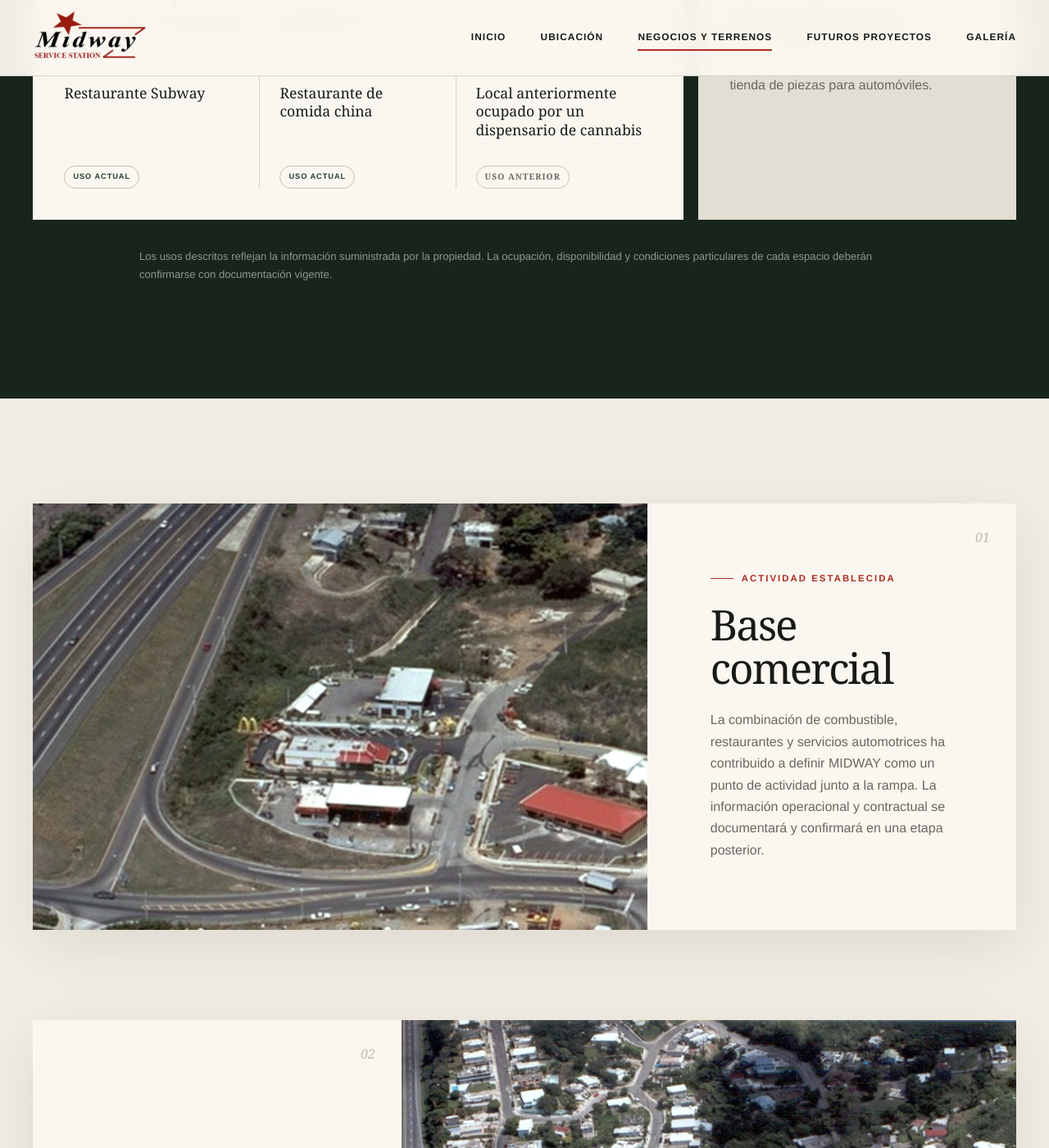
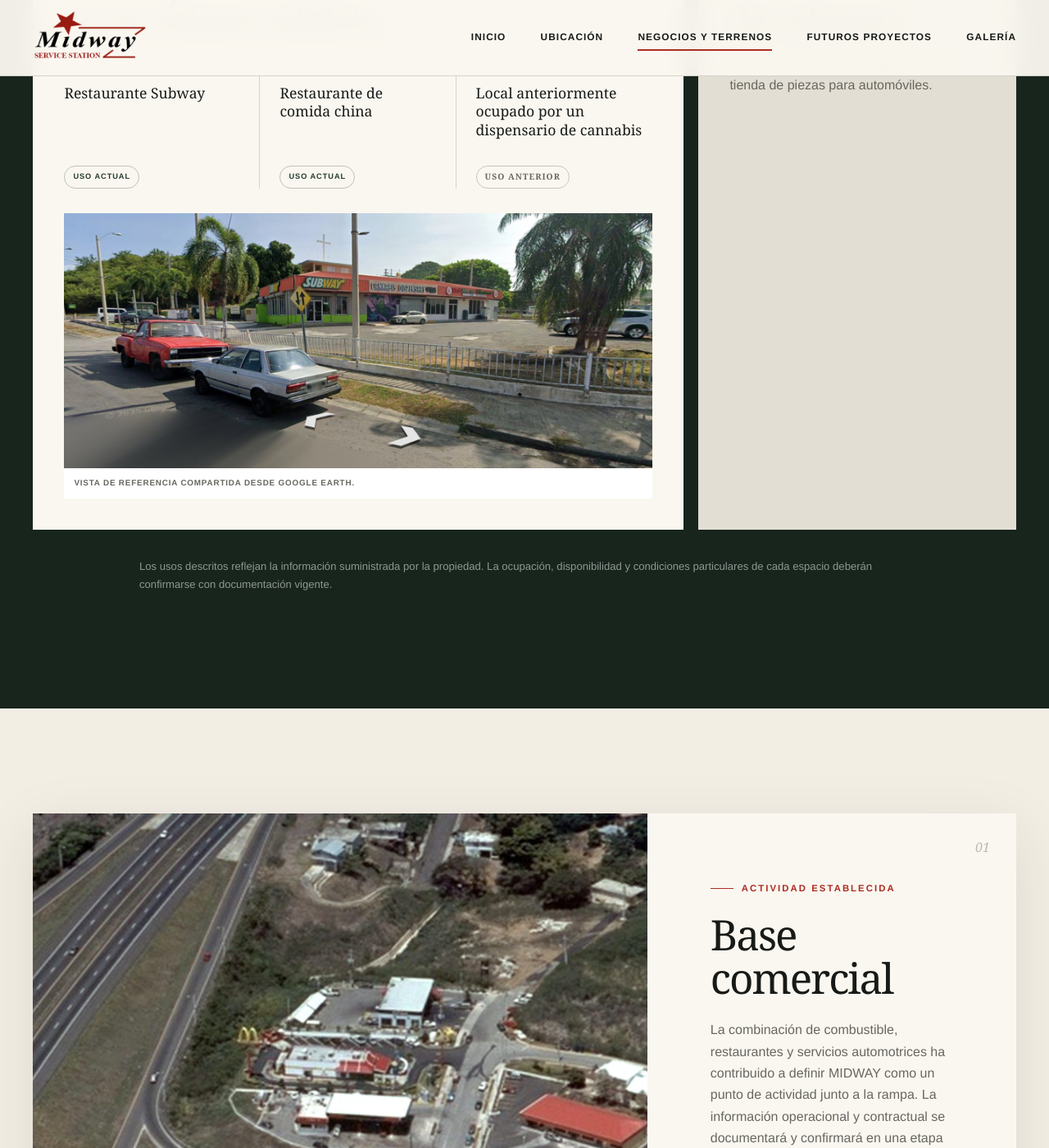
Before and after one commit to ramonmisla-code/Midway, a Jekyll site: the page built from espacios.html, in a window 1280 px wide and 1400 px high, scrolled down 1906 px. Shown: the whole window at 82% size. Built offline with Jekyll 4.4.1, drawn with Linux system fonts in a browser that asks for light colours.

Commit message:
Agregar vista de tres locales comerciales

```diff
--- a/assets/css/main.css
+++ b/assets/css/main.css
@@ -967,6 +967,28 @@ h3 {
   border-right: 0;
 }
 
+.business-card__location-image {
+  margin: 30px 0 0;
+  overflow: hidden;
+  background: #d5d8d1;
+}
+
+.business-card__location-image img {
+  display: block;
+  width: 100%;
+  height: auto;
+}
+
+.business-card__location-image figcaption {
+  padding: 10px 12px;
+  color: var(--muted);
+  background: #fff;
+  font-size: 0.62rem;
+  font-weight: 700;
+  letter-spacing: 0.08em;
+  text-transform: uppercase;
+}
+
 .status-label--inline {
   font-family: var(--sans);
   font-size: 0.58rem;
--- a/espacios.html
+++ b/espacios.html
@@ -77,6 +77,10 @@ permalink: /espacios/
           <span class="status-label status-label--former">Uso anterior</span>
         </li>
       </ul>
+      <figure class="business-card__location-image">
+        <img src="{{ '/assets/images/three-commercial-spaces-google-earth.jpg' | relative_url }}" width="1600" height="695" alt="Vista de Google Earth compartida del edificio que reúne los tres espacios comerciales de MIDWAY" loading="lazy">
+        <figcaption>Vista de referencia compartida desde Google Earth.</figcaption>
+      </figure>
     </article>
 
     <article class="business-card business-card--former">
```
Also changed, not shown: assets/images/three-commercial-spaces-google-earth.jpg (added).
